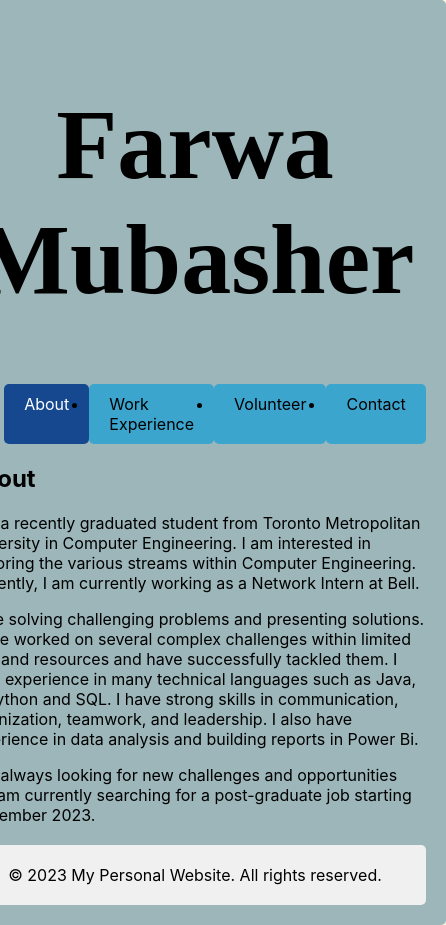
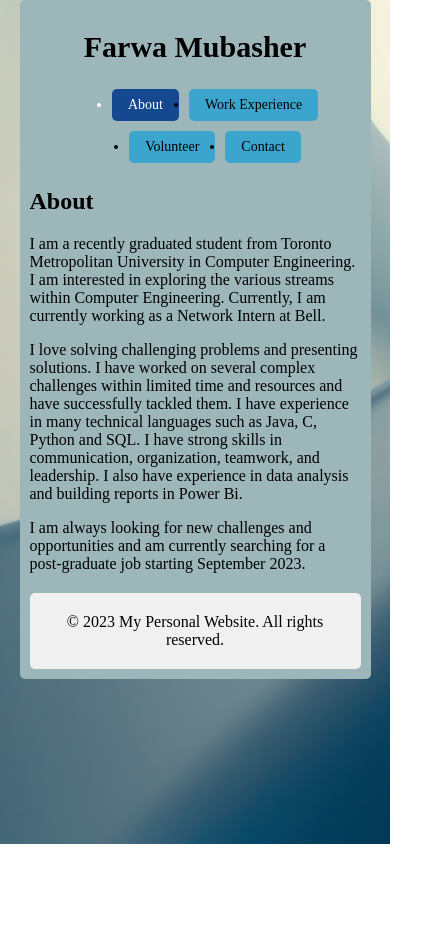
Before and after one commit to farwamubasher/farwamubasher, a React (Create React App) app: page / in a window 390 px wide. Shown: the whole page, 446 px wide, since content can reach past the window. After the commit the page ends 844 px from the top, so only its background shows below. Built offline with nearby package versions, Linux system fonts and the light colour scheme.

Commit message:
Added stuff to make it mobile friendly

```diff
--- a/src/App.css
+++ b/src/App.css
@@ -1,5 +1,6 @@
-body,
-html {
+/* General Styles */
+
+body, html {
   height: 100%;
   width: 100%;
   margin: 0;
@@ -7,6 +8,7 @@ html {
   background-image: url('../public/images/bg.jpg');
   background-size: cover;
   background-position: center;
+  font-family: "Times New Roman", Times, serif;
 }
 
 .app {
@@ -18,9 +20,12 @@ html {
 
 .container {
   max-width: 800px;
+  width: 90%;
   padding: 20px;
   background-color: #9cb6ba;
   border-radius: 5px;
+  margin: 0 auto;
+  box-sizing: border-box;
 }
 
 h1 {
@@ -28,8 +33,8 @@ h1 {
 }
 
 .title {
-  font-family: "Times New Roman", Times, serif;
-  font-size: 100px;
+  font-size: 40px;
+  text-align: center;
 }
 
 .tabs {
@@ -40,6 +45,7 @@ h1 {
   display: flex;
   justify-content: center;
   margin-bottom: 20px;
+  flex-wrap: wrap;
 }
 
 .tab {
@@ -48,6 +54,7 @@ h1 {
   border-radius: 5px;
   cursor: pointer;
   transition: background-color 0.3s ease;
+  margin: 5px;
 }
 
 .tab:hover {
@@ -70,3 +77,20 @@ footer {
   border-radius: 5px;
   margin-top: 20px;
 }
+
+/* Mobile Styles */
+
+@media (max-width: 768px) {
+  .title {
+    font-size: 30px;
+  }
+
+  .container {
+    padding: 10px;
+  }
+
+  .tab {
+    padding: 8px 16px;
+    font-size: 14px;
+  }
+}
```
Also changed, not shown: 6 other files (tests, documents, lock files or other folders).
